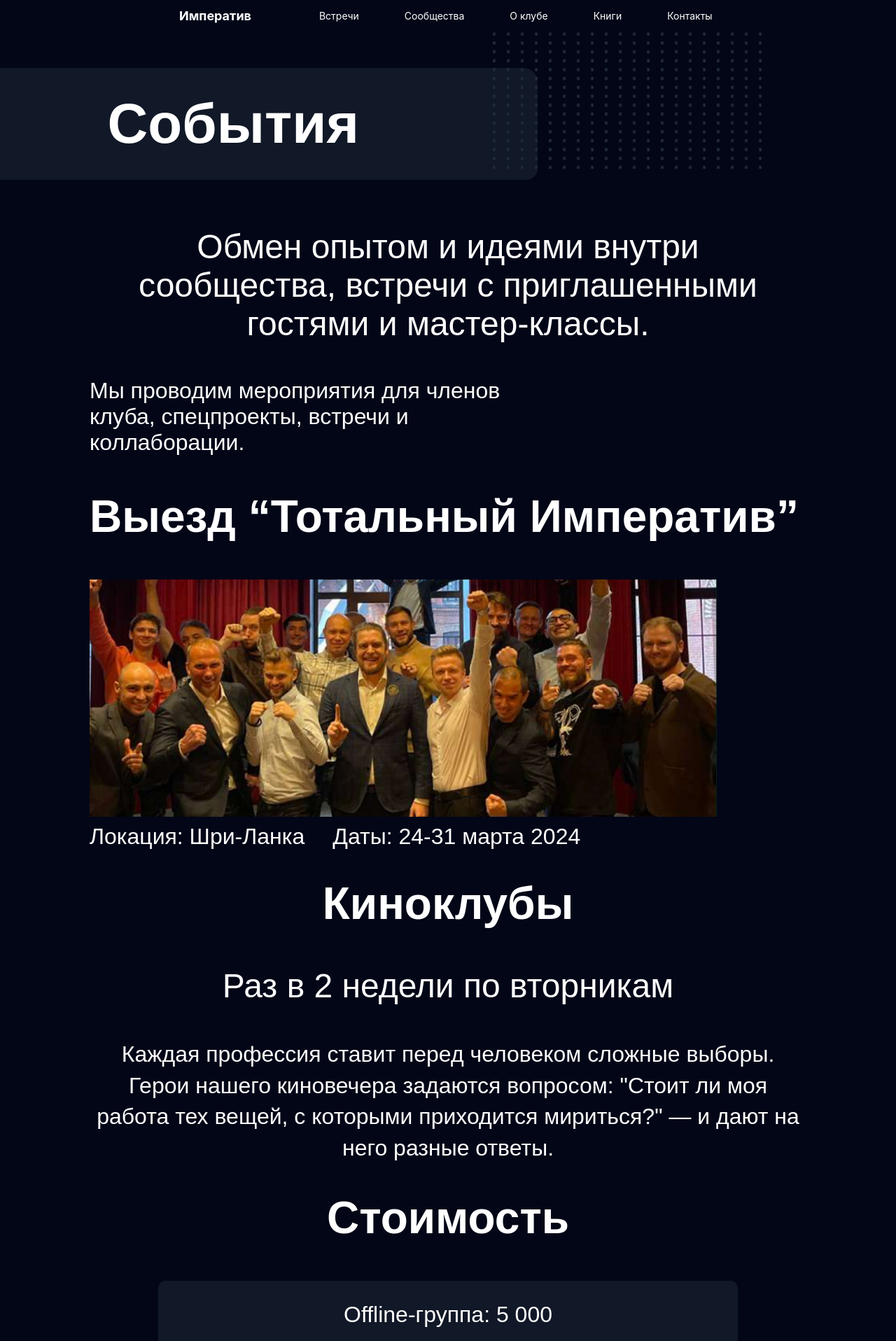
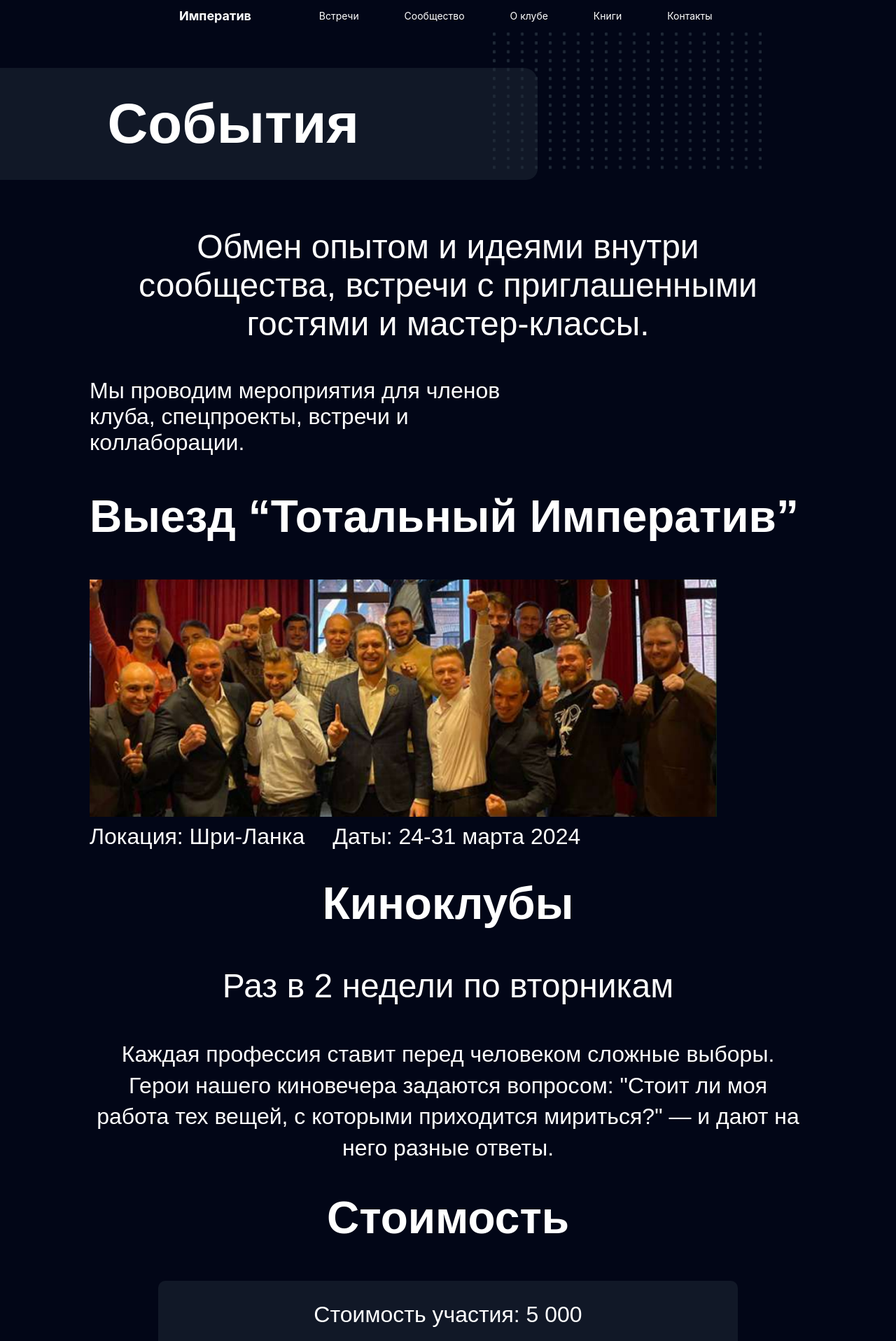
Before and after one commit to paladiandrew/Imperative, a React (Create React App) app: page /meetings in a window 1280 px wide. Shown: the top 1916 px of the page at 70% size. Built offline with nearby package versions, Linux system fonts and the light colour scheme.

Commit message:
глобальное обновление - седьмые правки

```diff
--- a/package.json
+++ b/package.json
@@ -1,6 +1,6 @@
 {
   "name": "imperative",
-  "version": "0.1.6",
+  "version": "0.1.7",
   "private": true,
   "dependencies": {
     "@testing-library/dom": "^10.4.0",
--- a/src/components/header.jsx
+++ b/src/components/header.jsx
@@ -9,7 +9,7 @@ const Header = () => {
                 <Link to="/" className="imperative">Императив</Link>
                 <nav className="nav-links">
                     <Link to="/meetings" className="nav-link">Встречи</Link>
-                    <Link to="/communities" className="nav-link">Сообщества</Link>
+                    <Link to="/communities" className="nav-link">Сообщество</Link>
                     <Link to="/about" className="nav-link">О клубе</Link>
                     <Link to="/books" className="nav-link">Книги</Link>
                     <Link to="/contacts" className="nav-link">Контакты</Link>
--- a/src/pages/meetings.jsx
+++ b/src/pages/meetings.jsx
@@ -55,7 +55,7 @@ const Meetings = () => {
 
       {/* Компонент 11 - обновленная версия */}
 <div className="meetings-price-block">
-  <p className="meetings-price-offline">Offline-группа: 5 000</p>
+  <p className="meetings-price-offline">Стоимость участия: 5 000</p>
   <div className="meetings-booking">
     <span className="meetings-booking-text">Бронирование:</span>
     <img src={tgIcon} alt="Telegram" className="meetings-tg-icon" />
```
